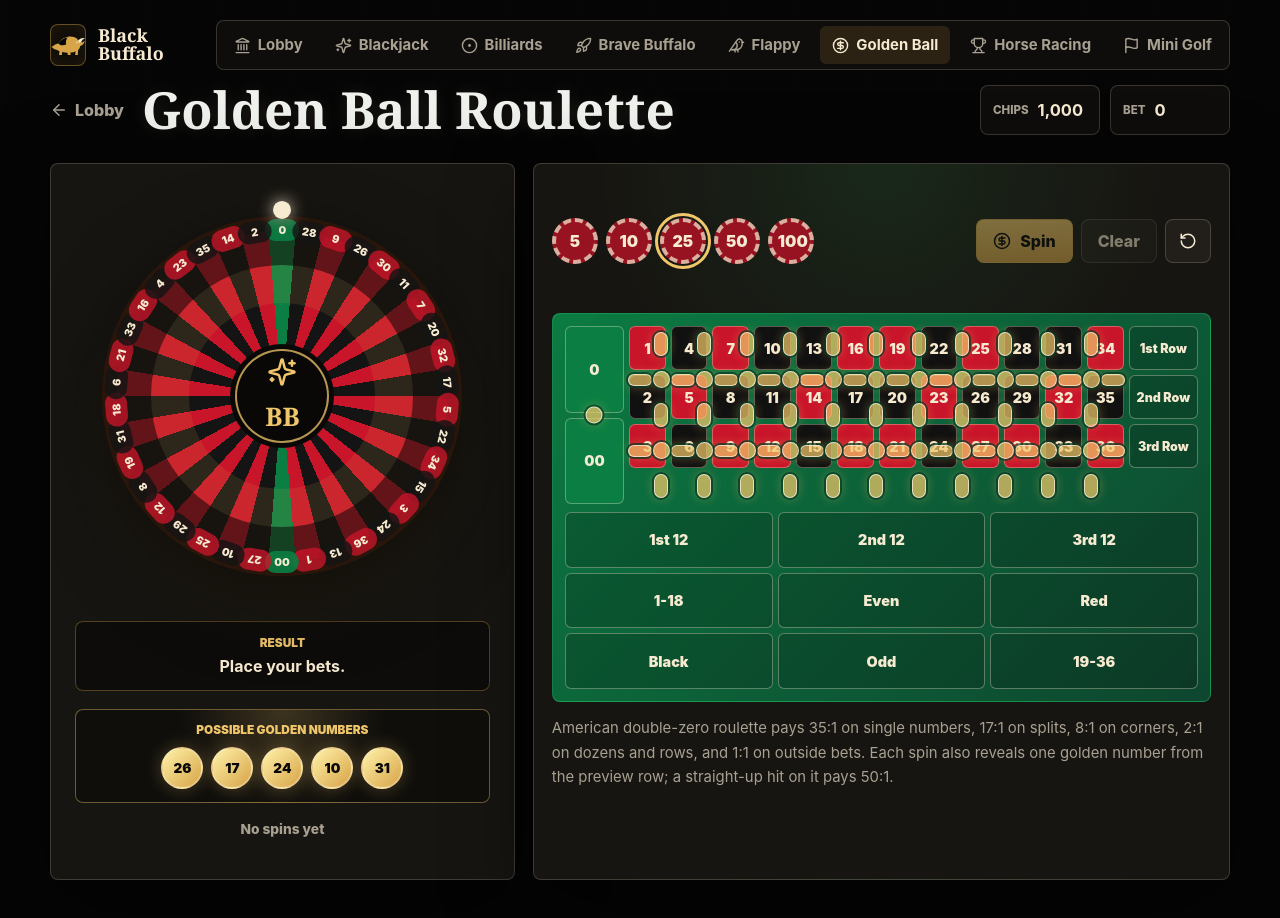
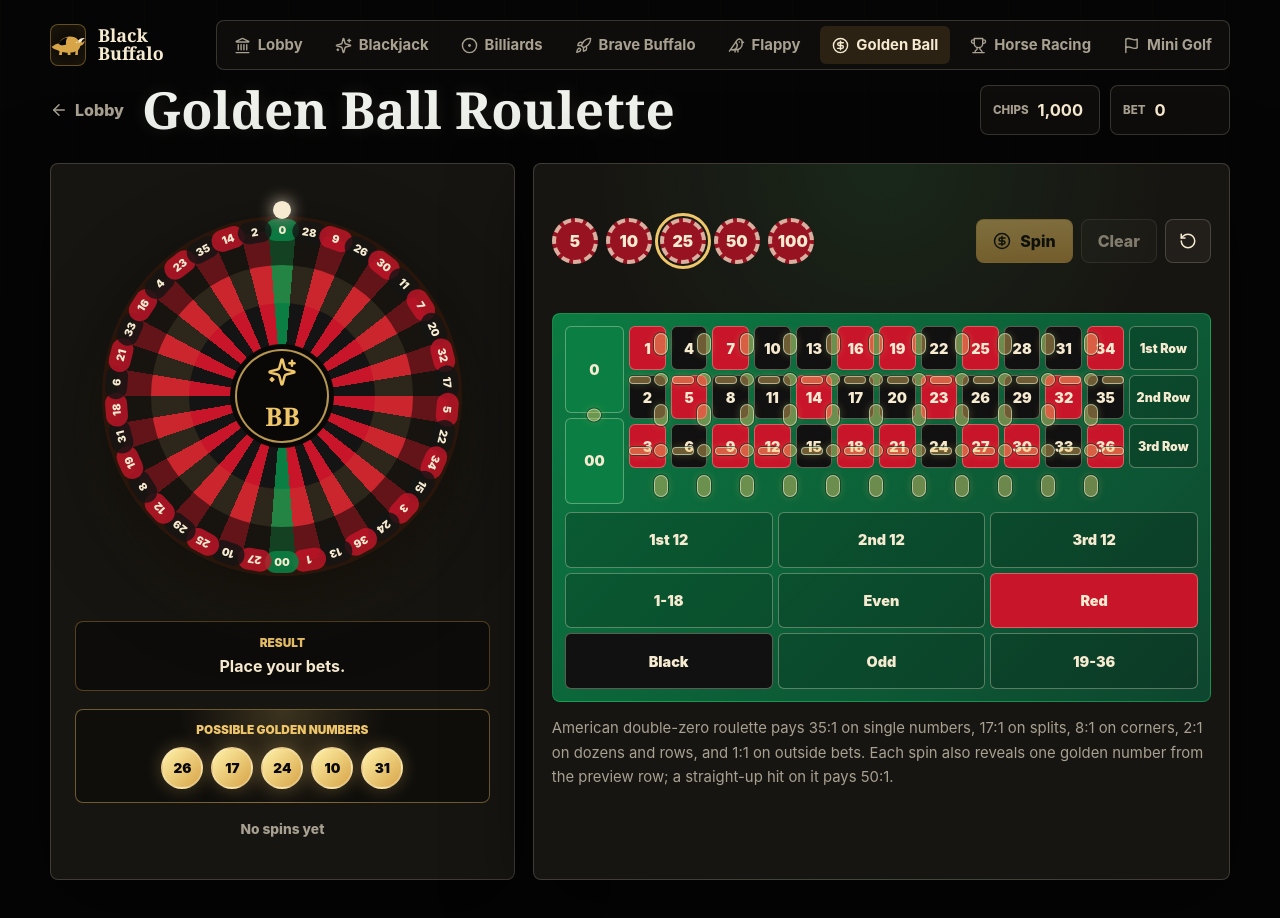
Before and after one commit to garrett-fiorito/Buffalo-Games, a React (Vite) app: page /games/roulette in a window 1280 px wide. Built offline with nearby package versions, Linux system fonts and the light colour scheme.

Commit message:
Improve roulette bet marker readability

```diff
--- a/src/styles/global.css
+++ b/src/styles/global.css
@@ -2260,22 +2260,22 @@ body.mini-golf-game-active {
   font-weight: 900;
 }
 
+.roulette-outside {
+  background: rgba(5, 5, 5, 0.2);
+}
+
 .roulette-number--red,
-.roulette-outside--red {
+.roulette-outside.roulette-outside--red {
   background: #c9152a;
 }
 
 .roulette-number--black,
-.roulette-outside--black {
+.roulette-outside.roulette-outside--black {
   background: #111;
 }
 
 .roulette-number--green {
   background: #0b7f43;
-}
-
-.roulette-outside {
-  background: rgba(5, 5, 5, 0.2);
 }
 
 .roulette-row-bet {
@@ -2315,12 +2315,12 @@ body.mini-golf-game-active {
   z-index: 4;
   display: grid;
   place-items: center;
-  border: 1px solid rgba(246, 234, 208, 0.82);
+  border: 1px solid rgba(246, 234, 208, 0.58);
   color: var(--color-cream);
-  background: rgba(240, 198, 106, 0.72);
+  background: rgba(240, 198, 106, 0.42);
   box-shadow:
-    0 0 0 2px rgba(4, 56, 34, 0.72),
-    0 0 12px rgba(240, 198, 106, 0.42);
+    0 0 0 1px rgba(4, 56, 34, 0.62),
+    0 0 8px rgba(240, 198, 106, 0.26);
   pointer-events: auto;
 }
 
@@ -2332,16 +2332,16 @@ body.mini-golf-game-active {
 }
 
 .roulette-inside-bet--horizontal {
-  width: 12px;
-  height: 24px;
+  width: 8px;
+  height: 22px;
   border-radius: 999px;
   justify-self: center;
   align-self: center;
 }
 
 .roulette-inside-bet--vertical {
-  width: 24px;
-  height: 12px;
+  width: 22px;
+  height: 8px;
   border-radius: 999px;
   justify-self: center;
   align-self: center;
@@ -2349,8 +2349,8 @@ body.mini-golf-game-active {
 
 .roulette-inside-bet--corner,
 .roulette-inside-bet--zero-split {
-  width: 17px;
-  height: 17px;
+  width: 13px;
+  height: 13px;
   border-radius: 50%;
   justify-self: center;
   align-self: center;
```
